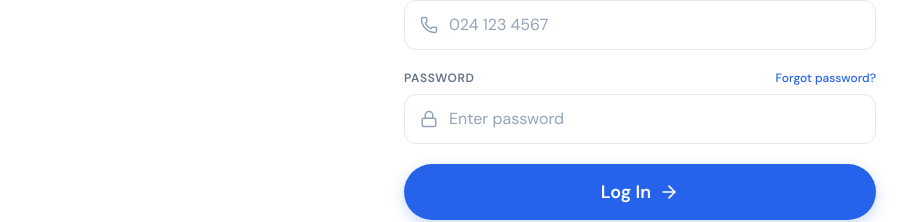
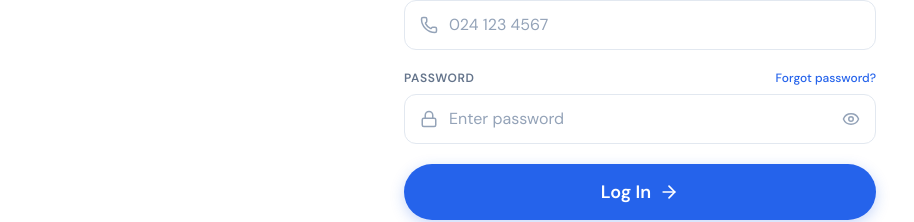
Before and after one commit to KwadwoWilson23/escavio, a React (Vite) app in the folder client/: page /login in a window 1280 px wide. Shown: the part 296-518 px from the top of the page, without its empty margins (0-914 px from the left). Built offline with nearby package versions, Linux system fonts and the light colour scheme; no server answers.

Commit message:
Center logout modal, add password visibility toggle to login

```diff
--- a/client/src/pages/Login.jsx
+++ b/client/src/pages/Login.jsx
@@ -2,11 +2,12 @@ import { useState } from 'react'
 import { Link, useNavigate } from 'react-router-dom'
 import { GoogleLogin } from '@react-oauth/google'
 import { useAuth } from '../hooks/useAuth'
-import { Phone, Lock, ArrowRight } from 'lucide-react'
+import { Phone, Lock, ArrowRight, Eye, EyeOff } from 'lucide-react'
 
 export default function Login() {
   const [phone, setPhone] = useState('')
   const [password, setPassword] = useState('')
+  const [showPassword, setShowPassword] = useState(false)
   const [error, setError] = useState('')
   const { login, loginWithGoogle, loading } = useAuth()
   const navigate = useNavigate()
@@ -70,13 +71,16 @@ export default function Login() {
             <div className="relative">
               <Lock size={18} className="absolute left-4 top-1/2 -translate-y-1/2 text-text-dim" />
               <input
-                type="password"
+                type={showPassword ? 'text' : 'password'}
                 placeholder="Enter password"
                 value={password}
                 onChange={e => setPassword(e.target.value)}
-                className="w-full pl-11"
+                className="w-full pl-11 pr-11"
                 required
               />
+              <button type="button" onClick={() => setShowPassword(!showPassword)} className="absolute right-4 top-1/2 -translate-y-1/2 text-text-dim">
+                {showPassword ? <EyeOff size={18} /> : <Eye size={18} />}
+              </button>
             </div>
           </div>
 
--- a/client/src/pages/Profile.jsx
+++ b/client/src/pages/Profile.jsx
@@ -103,8 +103,8 @@ export default function Profile() {
         </div>
       </div>
       {showLogoutConfirm && (
-        <div className="fixed inset-0 z-50 flex items-end justify-center bg-black/40 backdrop-blur-sm p-4" onClick={() => setShowLogoutConfirm(false)}>
-          <div className="bg-white rounded-2xl w-full max-w-md p-6 space-y-4 animate-slide-up" onClick={e => e.stopPropagation()}>
+        <div className="fixed inset-0 z-[100] flex items-center justify-center bg-black/40 backdrop-blur-sm p-5" onClick={() => setShowLogoutConfirm(false)}>
+          <div className="bg-white rounded-2xl w-full max-w-sm p-6 space-y-4 shadow-xl" onClick={e => e.stopPropagation()}>
             <div className="text-center">
               <div className="w-14 h-14 rounded-full bg-red-50 flex items-center justify-center mx-auto mb-3">
                 <LogOut size={24} className="text-red-500" />
```
